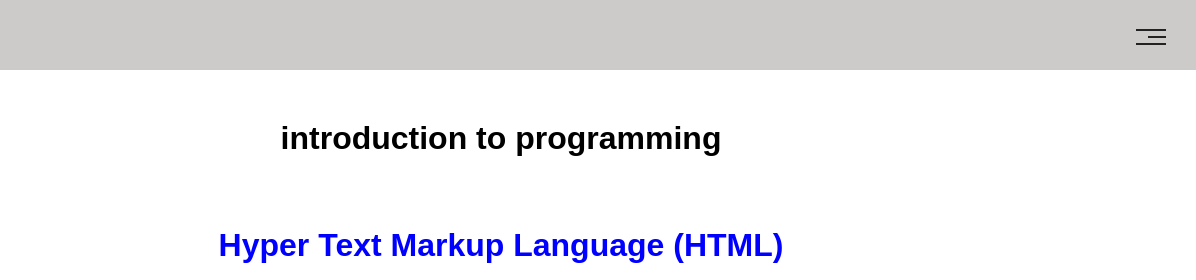
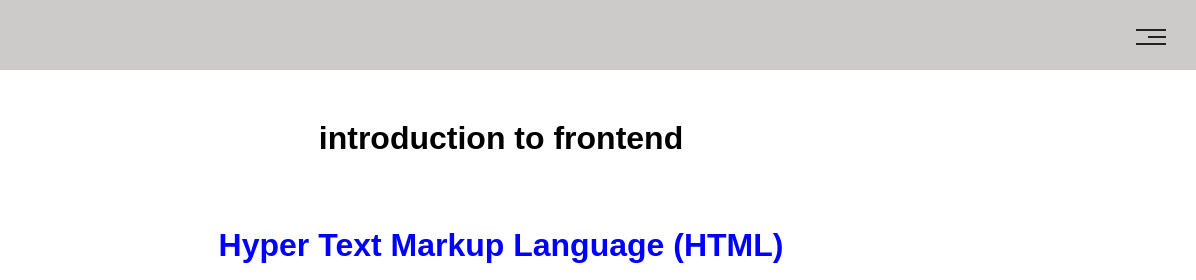
Before and after one commit to AmmarMohamed777/introduction-to-frontend, a plain HTML site: page index.html in a window 1280 px wide. Shown: the top 280 px of the page, 84-1280 px from the left. Drawn offline with Linux system fonts and the light colour scheme.

Commit message:
Update index.html

```diff
--- a/index.html
+++ b/index.html
@@ -5,7 +5,7 @@
     <meta name="viewport" content="width=device-width, initial-scale=1.0">
     <link rel="icon" href="images/logo.ico">
     <link rel="stylesheet" href="css/style.css">
-    <title>introduction to programming</title>
+    <title>introduction to frontend</title>
 </head>
 <body>
     <div class="header">
@@ -26,7 +26,7 @@
         </div>
     </div>
     <div class="content">
-        <h1 class="start">introduction to programming</h1>
+        <h1 class="start">introduction to frontend</h1>
         <div class="html" id="html">
             <h1>Hyper Text Markup Language (HTML)</h1>
             <ol>
```
